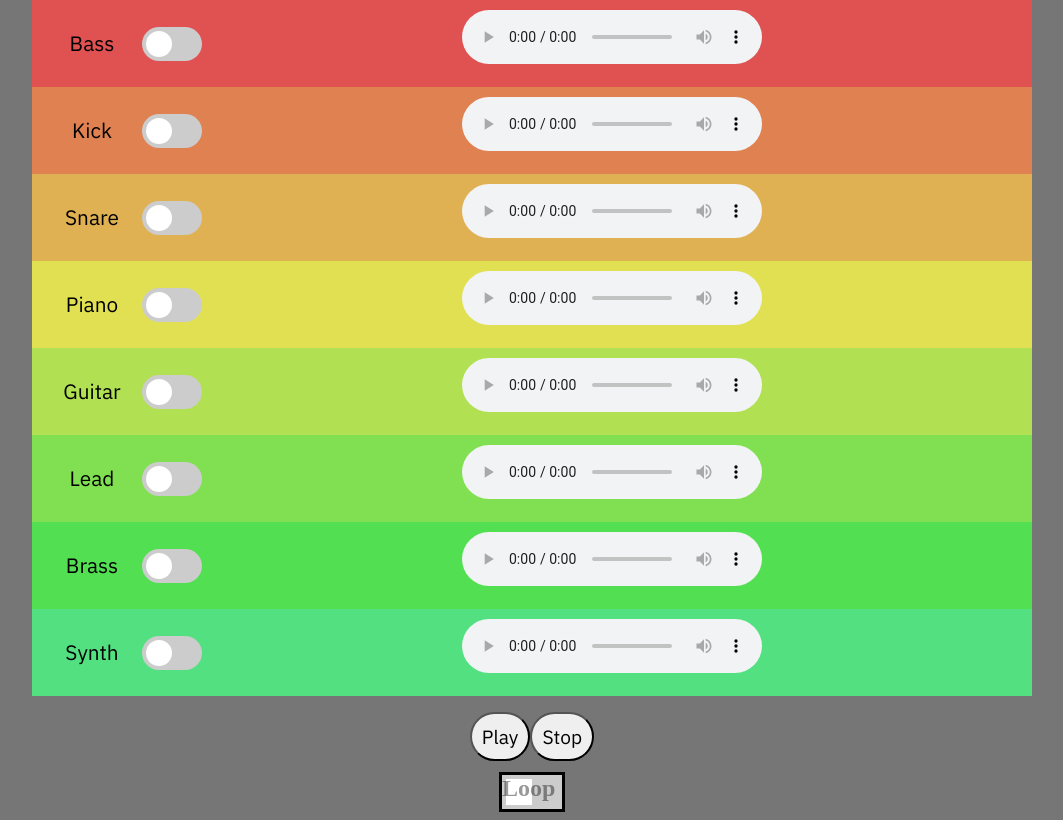
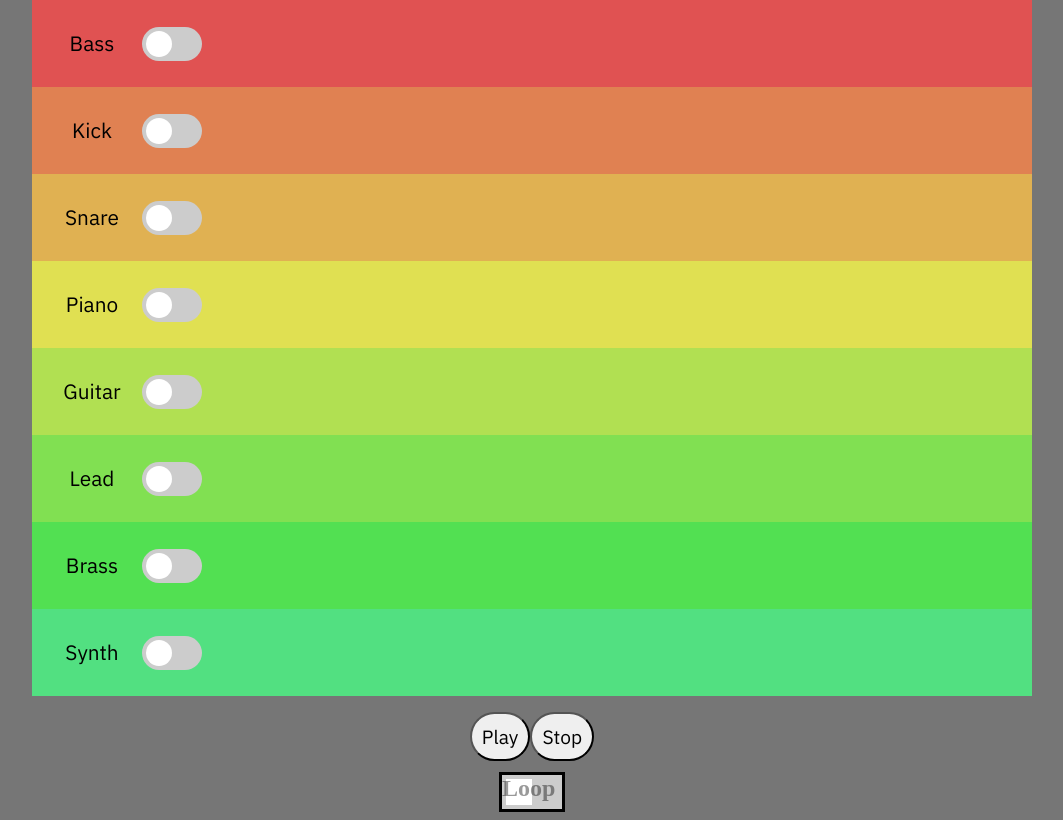
Before and after one commit to OmerArzi/AudioProject, a plain HTML site: page index.html in a window 1280 px wide. Shown: the whole page, without its empty margins (108-1171 px from the left). Drawn offline with Linux system fonts and the light colour scheme.

Commit message:
DOM updated

```diff
--- a/index.html
+++ b/index.html
@@ -10,110 +10,14 @@
 <body>
 <div class="page-container">
   <main>
-    <section class="channel-container">
-      <div class="channel-name">Bass</div>
-      <label class="switch">
-        <input type="checkbox">
-        <span class="slider round"></span>
-      </label>
-      <div class="audio-container">
-        <audio controls>
-          <source src="/audio/Bass.mp3" type="audio/mpeg" />
-        </audio>
-      </div>
-    </section>
-    <section class="channel-container">
-      <div class="channel-name">Kick</div>
-      <label class="switch">
-        <input type="checkbox">
-        <span class="slider round"></span>
-      </label>
-      <div class="audio-container">
-        <audio controls>
-          <source src="/audio/Kick.mp3" type="audio/mpeg" />
-        </audio>
-      </div>
-    </section>
-    <section class="channel-container">
-      <div class="channel-name">Snare</div>
-      <label class="switch">
-        <input type="checkbox">
-        <span class="slider round"></span>
-      </label>
-      <div class="audio-container">
-        <audio controls>
-          <source src="/audio/Snare.mp3" type="audio/mpeg" />
-        </audio>
-      </div>
-    </section>
-    <section class="channel-container">
-      <div class="channel-name">Piano</div>
-      <label class="switch">
-        <input type="checkbox">
-        <span class="slider round"></span>
-      </label>
-      <div class="audio-container">
-        <audio controls>
-          <source src="/audio/Piano.mp3" type="audio/mpeg" />
-        </audio>
-      </div>
-    </section>
-    <section class="channel-container">
-      <div class="channel-name">Guitar</div>
-      <label class="switch">
-        <input type="checkbox">
-        <span class="slider round"></span>
-      </label>
-      <div class="audio-container">
-        <audio controls>
-          <source src="/audio/Guitar.mp3" type="audio/mpeg" />
-        </audio>
-      </div>
-    </section>
-    <section class="channel-container">
-      <div class="channel-name">Lead</div>
-      <label class="switch">
-        <input type="checkbox">
-        <span class="slider round"></span>
-      </label>
-      <div class="audio-container">
-        <audio controls>
-          <source src="/audio/Lead.mp3" type="audio/mpeg" />
-        </audio>
-      </div>
-    </section>
-    <section class="channel-container">
-      <div class="channel-name">Brass</div>
-      <label class="switch">
-        <input type="checkbox">
-        <span class="slider round"></span>
-      </label>
-      <div class="audio-container">
-        <audio controls>
-          <source src="/audio/Brass.mp3" type="audio/mpeg" />
-        </audio>
-      </div>
-    </section>
-    <section class="channel-container">
-      <div class="channel-name">Synth</div>
-      <label class="switch">
-        <input type="checkbox">
-        <span class="slider round"></span>
-      </label>
-      <div class="audio-container">
-        <audio controls>
-          <source src="/audio/Synth.mp3" type="audio/mpeg" />
-        </audio>
-      </div>
-    </section>
   </main>
   <footer>
     <section class="play-control">
       <button id="play">Play</button>
       <button id="stop">Stop</button>
       <label class="switch" id="loop">
-        <h1 onclick="handleLoop()">Loop</h1>
-        <input type="checkbox">
+        <h1>Loop</h1>
+        <input type="checkbox" onclick="handleLoop()">
         <span class="slider"></span>
       </label>
     </section>
--- a/index.js
+++ b/index.js
@@ -1,9 +1,62 @@
+const mainEl = document.querySelector('main')
+initChannels(mainEl)
 const channels = document.querySelectorAll('.channel-container');
 const audios = document.querySelectorAll('audio');
 const mutesButtons = document.querySelectorAll('.channel-container .switch input')
 const playAll = document.getElementById('play');
 const pauseAll = document.getElementById('stop')
 const loop = document.getElementById('loop')
+
+
+function createChannel(name, audioSourcePath){
+    const sectionEl = document.createElement("section")
+    const divName = document.createElement("div")
+    const labelEl = document.createElement("label")
+    const labelElInput = document.createElement("input")
+    const span =document.createElement("span")
+    const audioDiv = document.createElement("div")
+    const audioEl = document.createElement("audio")
+    const audioSource = document.createElement("source")
+
+    sectionEl.classList.add("channel-container")
+    divName.classList.add("channel-name")
+    divName.innerHTML = name
+    labelEl.classList.add("switch")
+    labelElInput.setAttribute("type", "checkbox")
+    span.classList.add("slider", "round")
+    audioDiv.classList.add("audio-container")
+    audioSource.src = audioSourcePath
+    audioSource.type = "audio/mpeg"
+
+    audioEl.appendChild(audioSource)
+    audioDiv.appendChild(audioEl)
+    labelEl.appendChild(labelElInput)
+    labelEl.appendChild(span)
+    sectionEl.appendChild(divName)
+    sectionEl.appendChild(labelEl)
+    sectionEl.appendChild(audioDiv)
+
+    return sectionEl
+}
+
+function initChannels(){
+    const channelDict = {
+        Bass:"/audio/Bass.mp3",
+        Kick: "/audio/Kick.mp3",
+        Snare: "/audio/Snare.mp3",
+        Piano: "/audio/Piano.mp3",
+        Guitar: "/audio/Guitar.mp3",
+        Lead: "/audio/Lead.mp3",
+        Brass: "/audio/Brass.mp3",
+        Synth: "/audio/Synth.mp3"
+    }
+
+    for(const[name,audioPath] of Object.entries(channelDict)){
+        const currSection = createChannel(name, audioPath)
+        mainEl.appendChild(currSection)
+        console.log(currSection.innerHTML)
+    }
+}
 
 function colorizeElements(elements) {
     let hue = 0
```
